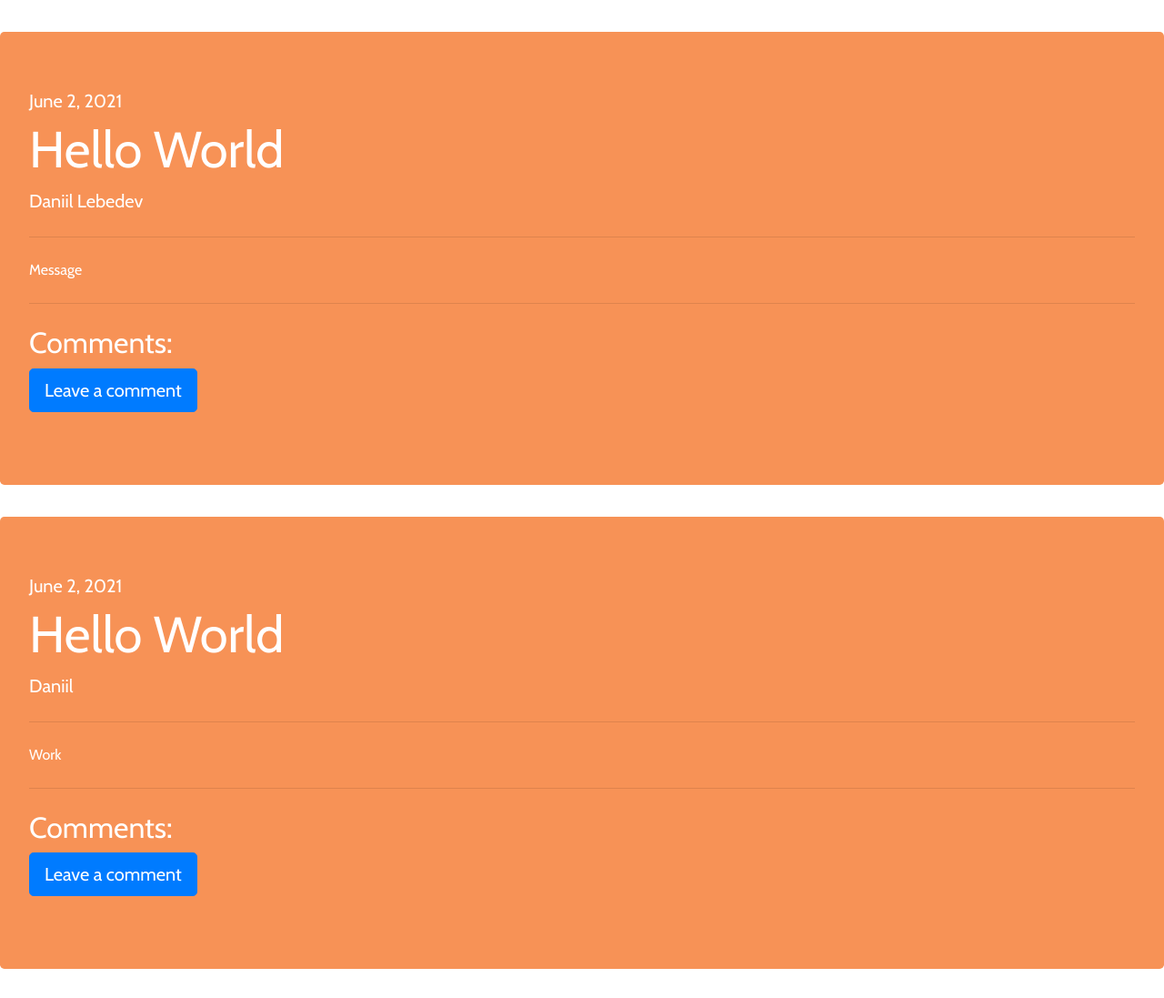
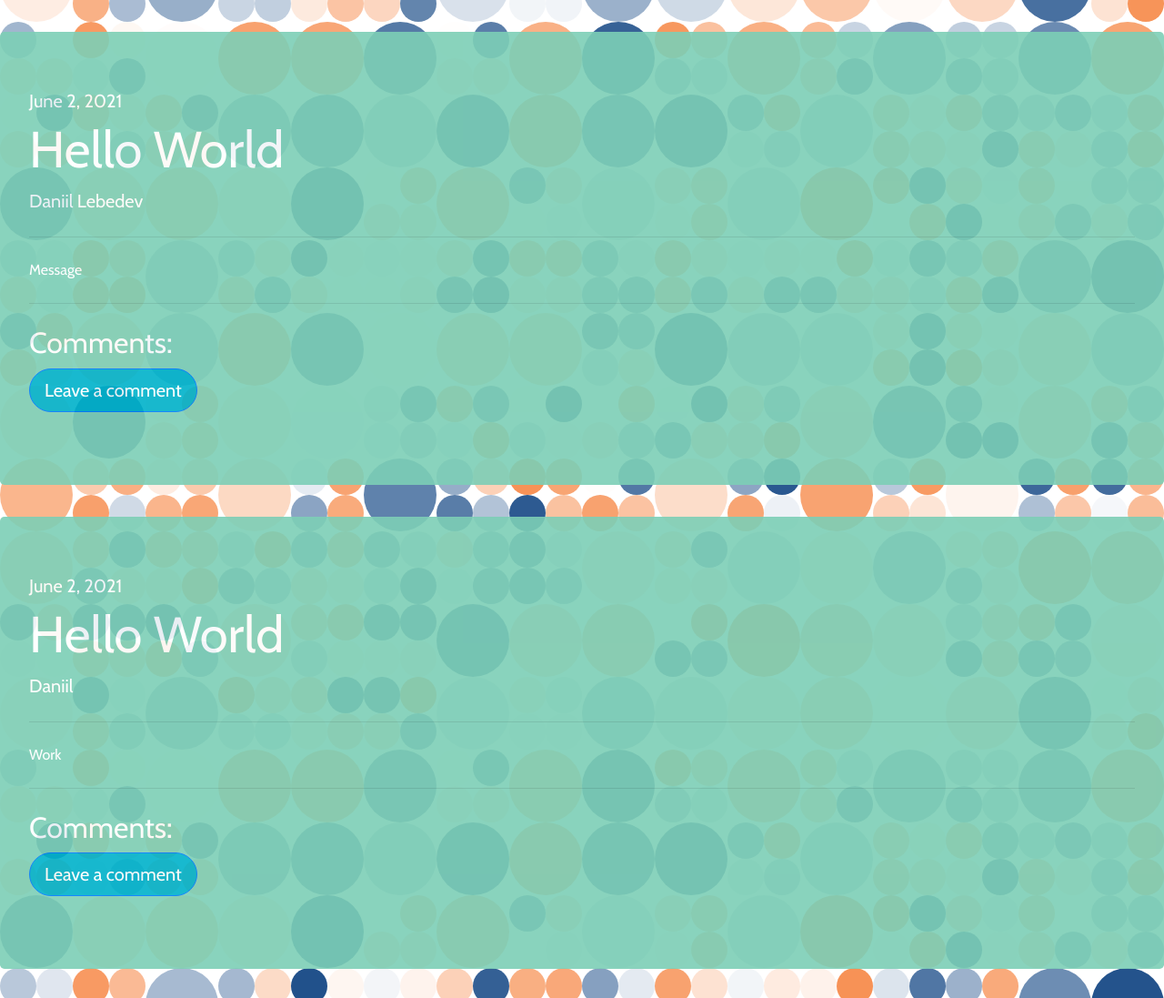
Before and after one commit to N3code/N3code-site, a Django app: page /blogs/ in a window 1280 px wide. Shown: the part 56-1153 px from the top of the page at 91% size. Run offline with Django 3.2, Linux system fonts and the light colour scheme; data comes from the database, SQL or seed files in the repository; data that the repository does not hold is empty; some libraries are stand-ins or nearby versions.

Commit message:
Added new backgrounds for blog page and new background for meet the team section.

```diff
--- a/blogs/templates/blogs.html
+++ b/blogs/templates/blogs.html
@@ -11,7 +11,7 @@
 {% endif %}
 
 {% for blog in blogs %}
-<div class="jumbotron blog" style="background-color:#F79256 ">
+<div class="jumbotron blog" style="background-color:#7DCFB6; opacity: 90%; ">
 	  <h2 class="lead">{{blog.pub_date}}</h2>
 	  <h1 class="display-4">{{blog.title}}</h1>
 	  <p class="lead">{{blog.author}}</p>
@@ -25,7 +25,7 @@
 	  <p class="lead">{{comment.comment}}</p>
 	  {% endfor %}
 	  <p class="lead">
-	    <a class="btn btn-primary btn-lg" href="{% url 'addComment' %}" role="button">Leave a comment</a>
+	    <a class="btn btn-primary btn-lg" href="{% url 'addComment' %}" role="button" style="border-radius: 25px; background-color:#00B2CA; border-color: none;">Leave a comment</a>
 	  </p>
 	</div>
 {% endfor %}
--- a/static/index.css
+++ b/static/index.css
@@ -30,6 +30,7 @@
 
 .body{
 	font-family: 'Cabin', sans-serif;
+	background-image: url(daniil-images/background1.svg);
 }
 
 .intro-styling{
@@ -74,7 +75,7 @@
 
 .we-are{
 	margin-top:25px;
-	background-color:#7DCFB6;
+	background-image: url(daniil-images/background2.svg);
 	height:650px;
 	width:auto;
 }
```
Also changed, not shown: static/daniil-images/background1.svg (added), static/daniil-images/background2.svg (added).
